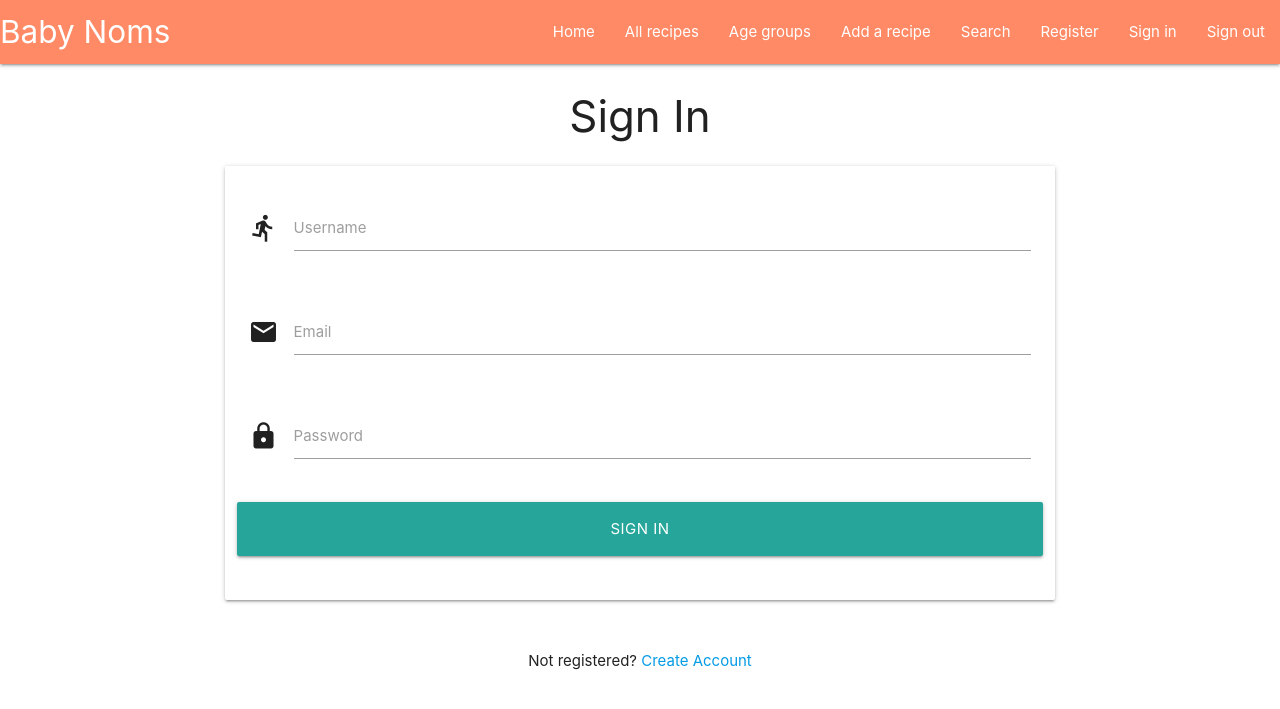
After one commit to olga-od-ua/MS3repo, a Flask app: page /signIn in a window 1280 px wide. The commit adds this page. Shown: the top 709 px of the page. Run offline with Flask 2, Linux system fonts and the light colour scheme; some libraries are stand-ins or nearby versions.

Commit message:
Add Login functionality

```diff
--- a/app.py
+++ b/app.py
@@ -50,6 +50,32 @@ def register():
     return render_template("register.html")
 
 
+@app.route("/signIn", methods=["GET", "POST"])
+def signIn():
+    if request.method == "POST":
+        # check if username exists in db
+        existing_user = mongo.db.users.find_one(
+            {"username": request.form.get("username").lower()})
+
+        if existing_user:
+            # ensure hashed password matches user input
+            if check_password_hash(
+                existing_user["password"], request.form.get("password")):
+                    session["user"] = request.form.get("username").lower()
+                    flash("Welcome, {}".format(request.form.get("username")))
+            else:
+                # invalid password match
+                flash("Incorrect Username and/or Password")
+                return redirect(url_for("signIn"))
+
+        else:
+            # username doesn't exist
+            flash("Incorrect Username and/or Password")
+            return redirect(url_for("signIn"))
+
+    return render_template("signIn.html")
+
+
 if __name__ == "__main__":
     app.run(host=os.environ.get("IP"),
             port=int(os.environ.get("PORT")),
--- a/templates/base.html
+++ b/templates/base.html
@@ -26,7 +26,7 @@
                     <li><a href="#">Add a recipe</a></li>
                     <li><a href="#">Search</a></li>
                     <li><a href="{{ url_for('register') }}">Register</a></li>
-                    <li><a href="#">Sign in</a></li>
+                    <li><a href="{{ url_for('signIn') }}">Sign in</a></li>
                     <li><a href="#">Sign out</a></li>
                 </ul>
             </div>
@@ -40,7 +40,7 @@
             <li><a href="#">Add a recipe</a></li>
             <li><a href="#">Search</a></li>
             <li><a href="{{ url_for('register') }}">Register</a></li>
-            <li><a href="#">Sign in</a></li>
+            <li><a href="{{ url_for('signIn') }}">Sign in</a></li>
             <li><a href="#">Sign out</a></li>
         </ul>
     </header>
--- /dev/null
+++ b/templates/signIn.html
@@ -0,0 +1,46 @@
+{% extends "base.html" %}
+{% block content %}
+
+    <h3 class="center-align">Sign In</h3>
+
+    <div class="row">
+        <form class="col s12 m8 offset-m2" method="POST" action="{{ url_for('signIn') }}">
+            <div class="card-panel">
+                <div class="row">
+                    <div class="input-field col s12">
+                        <i class="material-icons prefix">directions_run</i>
+                        <input id="username" name="username" type="text" class="validate">
+                        <label for="username">Username</label>
+                    </div>
+                </div>
+                <div class="row">
+                    <div class="input-field col s12">
+                        <i class="material-icons prefix">email</i>
+                        <input id="email" name="email" type="email" class="validate">
+                        <label for="email">Email</label>
+                    </div>
+                </div>
+                <div class="row">
+                    <div class="input-field col s12">
+                        <i class="material-icons prefix">lock</i>
+                        <input id="password" name="password" type="password" class="validate" minlength="8" maxlength="20" pattern="^[a-zA-Z0-9]{8,20}$" required>
+                        <label for="password">Password</label>
+                    </div>
+                </div>
+                <div class="row">
+                    <button type="submit" class="col s12 btn-large">Sign In</button>
+                </div>
+            </div>
+        </form>
+    </div>
+
+    <div class="row">
+        <div class="col s12">
+            <p class="center-align">
+                Not registered?
+                <a href="{{ url_for('register')}}">Create Account</a>
+            </p>
+        </div>
+    </div>
+
+{% endblock %}
```
Also changed, not shown: templates/register.html (+9 -0 lines).
